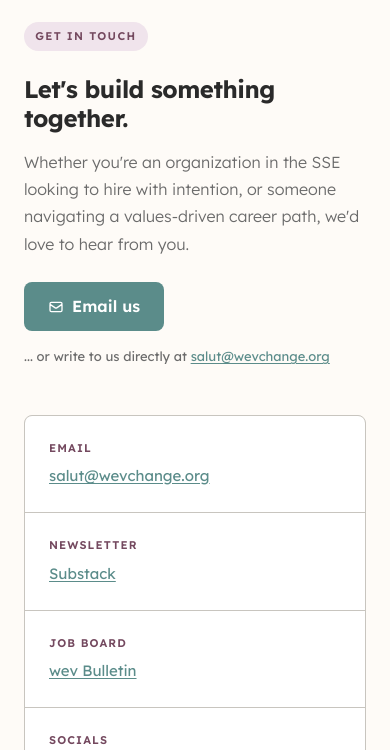
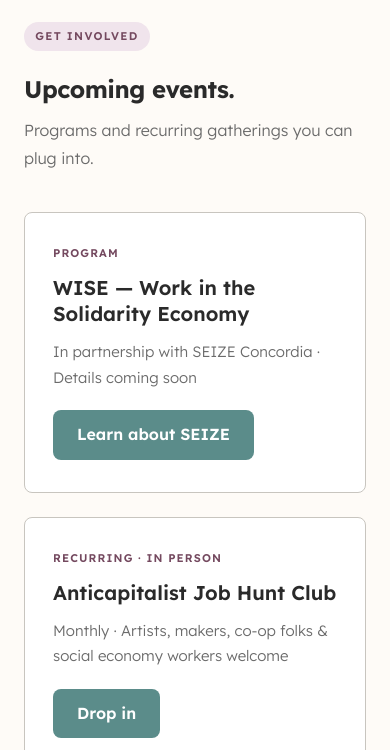
Before and after one commit to ryanbuckleyca/wev-home, a website: page index.html in a window 390 px wide. Shown: the part 3510-4260 px from the top of the page. Drawn offline with Linux system fonts and the light colour scheme.

Commit message:
add events section

```diff
--- a/index.html
+++ b/index.html
@@ -59,6 +59,7 @@
           <li><a href="#about" data-i18n="nav.about">About</a></li>
           <li><a href="#newsletter" data-i18n="nav.newsletter">Newsletter</a></li>
           <li><a href="#jobs" data-i18n="nav.jobs">Job Board</a></li>
+          <li><a href="#events" data-i18n="nav.events">Events</a></li>
         </ul>
         <div class="nav-panel-settings">
           <div class="nav-setting-row nav-setting-row--theme">
@@ -276,8 +277,24 @@
 
   <hr class="section-divider">
 
+  <!-- ── Events ───────────────────────────────────────────── -->
+  <section id="events" aria-labelledby="events-heading">
+    <div class="section">
+      <p class="section-eyebrow" data-i18n="join.eyebrow">Get involved</p>
+      <h2 id="events-heading" class="join-headline fade-up" data-i18n-html="join.heading">
+        Upcoming <span class="teal">events</span>.
+      </h2>
+      <p class="join-intro fade-up" data-i18n="join.intro">
+        Programs and recurring gatherings you can plug into.
+      </p>
+      <ul class="join-grid" id="join-list"></ul>
+    </div>
+  </section>
+
+  <hr class="section-divider">
+
   <!-- ── Contact ──────────────────────────────────────────── -->
-  <section id="contact" aria-labelledby="contact-heading">
+  <section id="contact" class="resource-section-tint" aria-labelledby="contact-heading">
     <div class="section">
       <p class="section-eyebrow" data-i18n="contact.eyebrow">Get in touch</p>
       <div class="contact-grid">
@@ -399,6 +416,7 @@
 
   <script src="scripts/translations.js?v=3"></script>
   <script src="scripts/i18n.js?v=3"></script>
+  <script src="scripts/events.js?v=3"></script>
   <script src="scripts/main.js?v=3"></script>
 </body>
 </html>
--- a/scripts/check-site.js
+++ b/scripts/check-site.js
@@ -20,6 +20,7 @@ const allowedHtmlTranslationKeys = new Set([
   'about.heading',
   'about.body',
   'values.heading',
+  'join.heading',
   'contact.emailNote',
 ]);
 
--- /dev/null
+++ b/scripts/events.js
@@ -0,0 +1,109 @@
+// Events / "Join us" data. Add or edit entries here; set active:false to hide
+// one without deleting it. Each entry carries both EN and FR copy so the card
+// switches language through the same data-i18n system as the rest of the site.
+window.wevEvents = [
+  {
+    title: 'WISE — Work in the Solidarity Economy',
+    title_fr: "WISE — Travailler dans l'économie solidaire",
+    type: 'program',
+    meta: 'In partnership with SEIZE Concordia · Details coming soon',
+    meta_fr: 'En partenariat avec SEIZE Concordia · Détails à venir',
+    cta_label: 'Learn about SEIZE',
+    cta_label_fr: 'En savoir plus sur SEIZE',
+    cta_url: 'https://www.solidarityeconomy.ca/history',
+    active: true,
+  },
+  {
+    title: 'Anticapitalist Job Hunt Club',
+    title_fr: "Club de recherche d'emploi anticapitaliste",
+    type: 'recurring',
+    format: 'in-person',
+    meta: 'Monthly · Artists, makers, co-op folks & social economy workers welcome',
+    meta_fr: 'Mensuel · Artistes, créatifs, coopérateurs et travailleurs de l’économie sociale bienvenus',
+    cta_label: 'Drop in',
+    cta_label_fr: 'Passer nous voir',
+    cta_url: 'https://...',
+    active: true,
+  },
+];
+
+(() => {
+  const translations = window.wevTranslations;
+  const list = document.getElementById('join-list');
+  if (!translations || !translations.en || !translations.fr || !list) return;
+
+  const events = window.wevEvents.filter(event => event.active);
+  if (!events.length) return;
+
+  // Display labels for the card kicker, kept here so adding a type/format only
+  // means extending these maps (with a graceful fallback to the raw value).
+  const typeLabels = {
+    en: { program: 'Program', recurring: 'Recurring' },
+    fr: { program: 'Programme', recurring: 'Récurrent' },
+  };
+  const formatLabels = {
+    en: { 'in-person': 'In person', online: 'Online' },
+    fr: { 'in-person': 'En personne', online: 'En ligne' },
+  };
+  const newTabSuffix = { en: ', opens in a new tab', fr: ', ouvre dans un nouvel onglet' };
+
+  function buildKicker(locale, event) {
+    const parts = [typeLabels[locale][event.type] || event.type];
+    if (event.format) parts.push(formatLabels[locale][event.format] || event.format);
+    return parts.join(' · ');
+  }
+
+  events.forEach((event, index) => {
+    const ns = `event${index}`;
+    const isExternal = /^https?:\/\//i.test(event.cta_url);
+
+    // Register per-event strings into the shared translation store so the
+    // existing applyTranslations() pass handles initial render and language
+    // switching for the cards, exactly like the static sections.
+    ['en', 'fr'].forEach(locale => {
+      const isFr = locale === 'fr';
+      const cta = isFr ? event.cta_label_fr : event.cta_label;
+      translations[locale].events = translations[locale].events || {};
+      translations[locale].events[ns] = {
+        kicker: buildKicker(locale, event),
+        title: isFr ? event.title_fr : event.title,
+        meta: isFr ? event.meta_fr : event.meta,
+        cta,
+        ctaLabel: isExternal ? `${cta}${newTabSuffix[locale]}` : cta,
+      };
+    });
+
+    const card = document.createElement('li');
+    card.className = 'event-card fade-up';
+
+    const kicker = document.createElement('p');
+    kicker.className = 'event-kicker';
+    kicker.setAttribute('data-i18n', `events.${ns}.kicker`);
+    kicker.textContent = translations.en.events[ns].kicker;
+
+    const title = document.createElement('h3');
+    title.className = 'event-title';
+    title.setAttribute('data-i18n', `events.${ns}.title`);
+    title.textContent = event.title;
+
+    const meta = document.createElement('p');
+    meta.className = 'event-meta';
+    meta.setAttribute('data-i18n', `events.${ns}.meta`);
+    meta.textContent = event.meta;
+
+    const cta = document.createElement('a');
+    cta.className = 'btn-primary event-cta';
+    cta.href = event.cta_url;
+    cta.setAttribute('data-i18n', `events.${ns}.cta`);
+    cta.setAttribute('data-i18n-aria-label', `events.${ns}.ctaLabel`);
+    cta.setAttribute('aria-label', translations.en.events[ns].ctaLabel);
+    cta.textContent = event.cta_label;
+    if (isExternal) {
+      cta.target = '_blank';
+      cta.rel = 'noopener';
+    }
+
+    card.append(kicker, title, meta, cta);
+    list.append(card);
+  });
+})();
--- a/scripts/translations.js
+++ b/scripts/translations.js
@@ -16,6 +16,7 @@ window.wevTranslations = {
       about: 'About',
       newsletter: 'Newsletter',
       jobs: 'Job Board',
+      events: 'Events',
       contact: 'Contact',
       theme: 'Site Theme',
       languageLabel: 'Language',
@@ -68,6 +69,11 @@ window.wevTranslations = {
       cta: 'Visit the job board',
       ctaLabel: 'Visit the job board, opens in a new tab',
     },
+    join: {
+      eyebrow: 'Get involved',
+      heading: 'Upcoming <span class="teal">events</span>.',
+      intro: 'Programs and recurring gatherings you can plug into.',
+    },
     contact: {
       eyebrow: 'Get in touch',
       heading: "Let's build something together.",
@@ -116,6 +122,7 @@ window.wevTranslations = {
       about: 'À propos',
       newsletter: 'Infolettre',
       jobs: 'Babillard',
+      events: 'Évènements',
       contact: 'Nous joindre',
       theme: 'Thème du site',
       languageLabel: 'Langue',
@@ -168,6 +175,11 @@ window.wevTranslations = {
       cta: 'Visiter le babillard',
       ctaLabel: 'Visiter le babillard, ouvre dans un nouvel onglet',
     },
+    join: {
+      eyebrow: "S'impliquer",
+      heading: 'Évènements à <span class="teal">venir</span>.',
+      intro: 'Des programmes et des rencontres récurrentes auxquels vous joindre.',
+    },
     contact: {
       eyebrow: 'Nous joindre',
       heading: 'Construisons quelque chose ensemble.',
--- a/styles/main.css
+++ b/styles/main.css
@@ -703,6 +703,71 @@ html.theme-switching *::after {
   line-height: 1.7;
 }
 
+/* ─── Events ───────────────────────────────────────────────── */
+#events { scroll-margin-top: var(--nav-height); }
+
+.join-headline {
+  font-size: clamp(1.5rem, 3vw, 2.25rem);
+  font-weight: 700;
+  letter-spacing: -0.02em;
+  color: var(--foreground);
+  line-height: 1.2;
+  margin-bottom: 0.75rem;
+}
+.join-intro {
+  font-size: 1rem;
+  font-weight: 300;
+  color: var(--muted-foreground);
+  line-height: 1.75;
+  margin-bottom: 2.5rem;
+  max-width: 42rem;
+}
+.join-grid {
+  display: grid;
+  grid-template-columns: repeat(2, 1fr);
+  gap: 1.5rem;
+  list-style: none;
+}
+@media (max-width: 700px) {
+  .join-grid { grid-template-columns: 1fr; }
+}
+.event-card {
+  background: var(--card);
+  border: 1px solid var(--border);
+  border-radius: var(--radius);
+  padding: 2rem 1.75rem;
+  display: flex;
+  flex-direction: column;
+  align-items: flex-start;
+  gap: 0.75rem;
+}
+[data-theme='dark'] .event-card {
+  background: var(--background);
+}
+.event-kicker {
+  font-size: 0.7rem;
+  font-weight: 600;
+  letter-spacing: 0.1em;
+  text-transform: uppercase;
+  color: var(--brand-accent-strong);
+}
+.event-title {
+  font-size: 1.25rem;
+  font-weight: 600;
+  color: var(--foreground);
+  line-height: 1.3;
+}
+.event-meta {
+  font-size: 0.9375rem;
+  font-weight: 300;
+  color: var(--muted-foreground);
+  line-height: 1.7;
+  flex-grow: 1;
+}
+.event-cta {
+  margin-top: 0.5rem;
+}
+
 /* ─── Contact ──────────────────────────────────────────────── */
 #contact { scroll-margin-top: var(--nav-height); }
 
```
